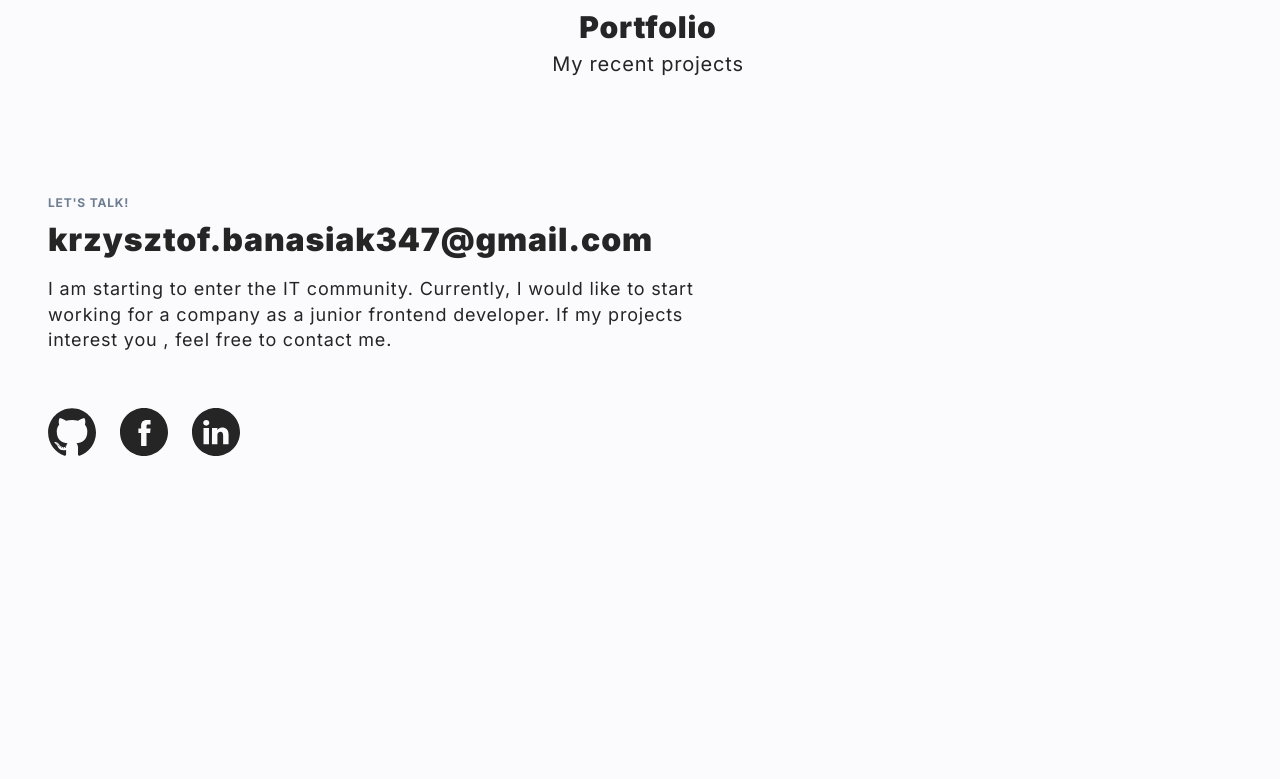
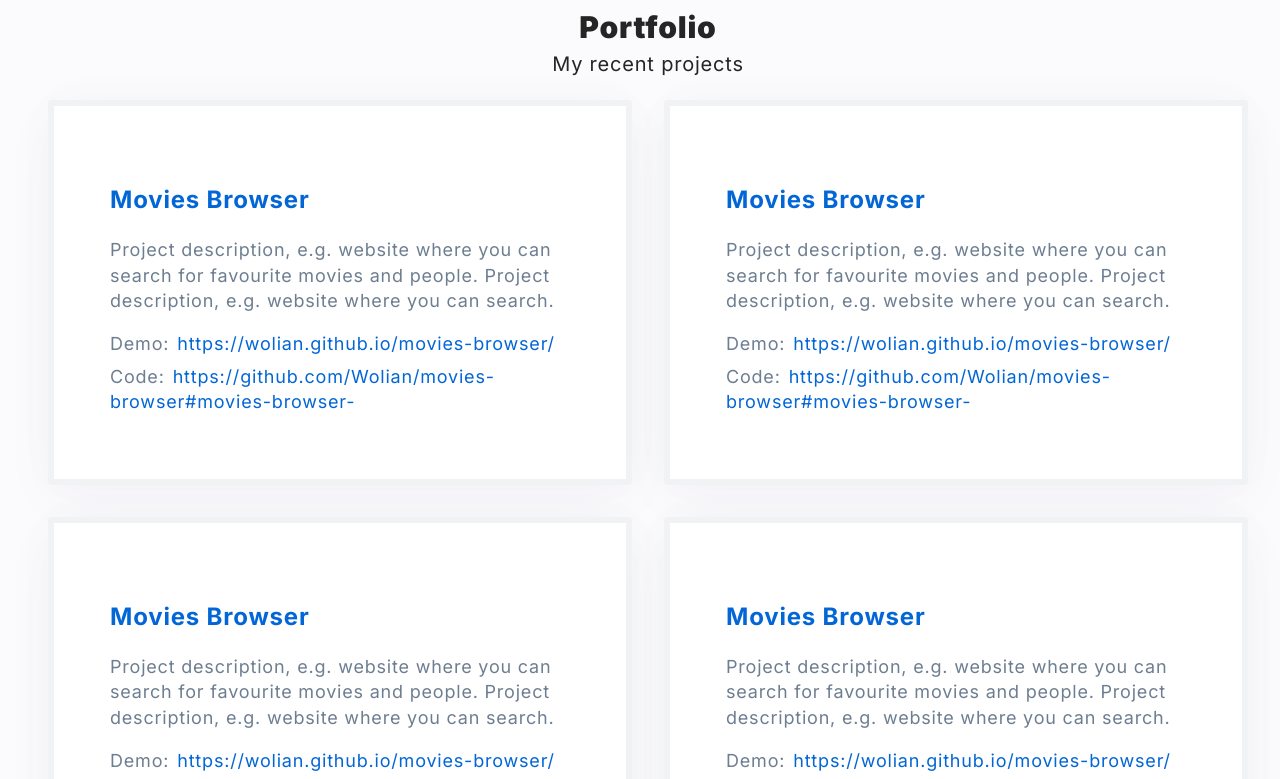
Before and after one commit to Wolian/personal-homepage, a React (Create React App) app: page / in a window 1280 px wide. Shown: the part 1481-2260 px from the top of the page. Before the commit the page ends 2055 px from the top, so only its background shows below. Built offline with nearby package versions, Linux system fonts and the light colour scheme.

Commit message:
ProjectTiles created and added

```diff
--- /dev/null
+++ b/src/common/ProjectTile/index.js
@@ -0,0 +1,21 @@
+import {Description, Link, PreLink, Repo, Tile, Title} from "./styled";
+
+export const ProjectTile = () => {
+    return(
+        <Tile>
+            <Title>Movies Browser</Title>
+            <Description>
+                Project description, e.g. website where you can search for favourite movies and people.
+                Project description, e.g. website where you can search.
+            </Description>
+            <Repo>
+                <PreLink>Demo:</PreLink>
+                <Link href="https://wolian.github.io/movies-browser/">https://wolian.github.io/movies-browser/</Link>
+            </Repo>
+            <Repo>
+                <PreLink>Code:</PreLink>
+                <Link href="https://github.com/Wolian/movies-browser#movies-browser-">https://github.com/Wolian/movies-browser#movies-browser-</Link>
+            </Repo>
+        </Tile>
+    );
+};
--- /dev/null
+++ b/src/common/ProjectTile/styled.js
@@ -0,0 +1,50 @@
+import styled from "styled-components";
+
+export const Tile = styled.div`
+  text-align: start;
+  padding: 56px;
+  font-size: 18px;
+  background: ${({ theme }) => theme.colors.white};
+  border: 6px solid rgba(209, 213, 218, 0.3);
+  box-shadow: 0px -2px 50px rgba(9, 10, 51, 0.02), 0px 16px 58px rgba(9, 10, 51, 0.03);
+  border-radius: 4px;
+
+  &:hover {
+    border: 6px solid rgba(3, 102, 214, 0.2);
+    transition: 0.4s;
+  }
+`;
+
+export const Title = styled.h3`
+  font-weight: 700;
+  font-size: 24px;
+  color: ${({ theme }) => theme.colors.scienceBlue};
+`;
+
+export const Description = styled.p`
+  color: ${({ theme }) => theme.colors.slateGray};
+  max-width: 480px;
+  line-height: 140%;
+`;
+
+export const Repo = styled.div`
+
+  margin-bottom: 8px;
+
+`;
+
+export const PreLink = styled.span`
+  width: 80px;
+  color: ${({ theme }) => theme.colors.slateGray};
+`;
+
+export const Link = styled.a`
+  color: ${({ theme }) => theme.colors.scienceBlue};
+  text-decoration: none;
+  line-height: 140%;
+  margin-left: 8px;
+
+  &:hover {
+    text-decoration: underline;
+  }
+`;
--- a/src/features/Portfolio/index.js
+++ b/src/features/Portfolio/index.js
@@ -1,5 +1,6 @@
-import {Header, Image, SubTitle, Title, Wrapper} from "./styled";
+import {Header, Image, SubTitle, TileWrapper, Title, Wrapper} from "./styled";
 import BlueGithub from "../../common/icons/BlueGithub.svg"
+import { ProjectTile } from "../../common/ProjectTile";
 
 export const Portfolio = () => {
     return (
@@ -8,6 +9,12 @@ export const Portfolio = () => {
                 <Image src={BlueGithub} alt="Github Logo"/>
                 <Title>Portfolio</Title>
                 <SubTitle>My recent projects</SubTitle>
+                <TileWrapper>
+                    <ProjectTile/>
+                    <ProjectTile/>
+                    <ProjectTile/>
+                    <ProjectTile/>
+                </TileWrapper>
             </Header>
         </Wrapper>
     );
--- a/src/features/Portfolio/styled.js
+++ b/src/features/Portfolio/styled.js
@@ -22,3 +22,13 @@ export const SubTitle = styled.p`
   font-size: 20px;
   margin: 0 0 24px 0;
 `;
+
+export const TileWrapper = styled.div`
+  display: grid;
+  grid-template-columns: 1fr 1fr;
+  gap: 32px;
+
+  @media(max-width: ${({ theme }) => theme.breakpoints.mobile}px) {
+    grid-template-columns: 1fr;
+  };
+`;
```
